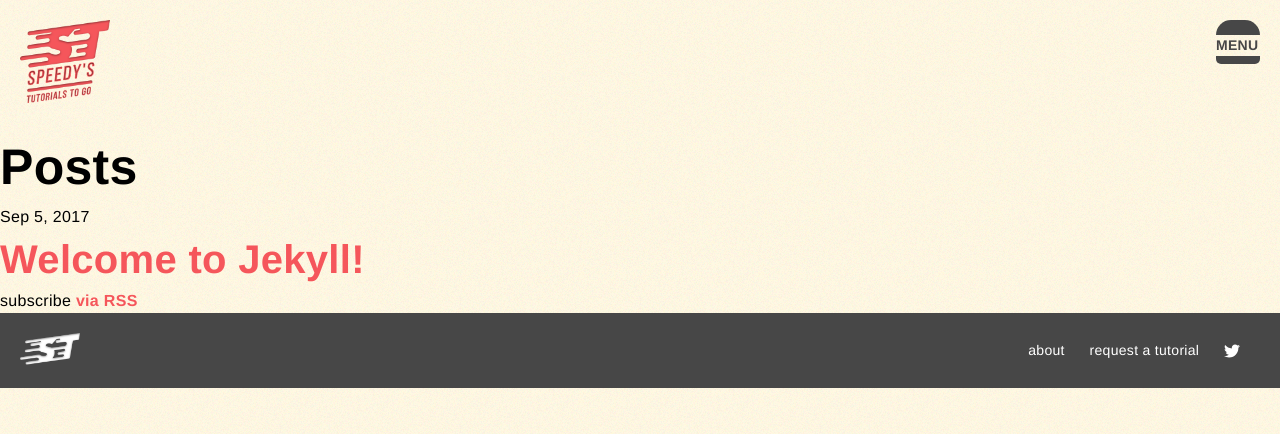
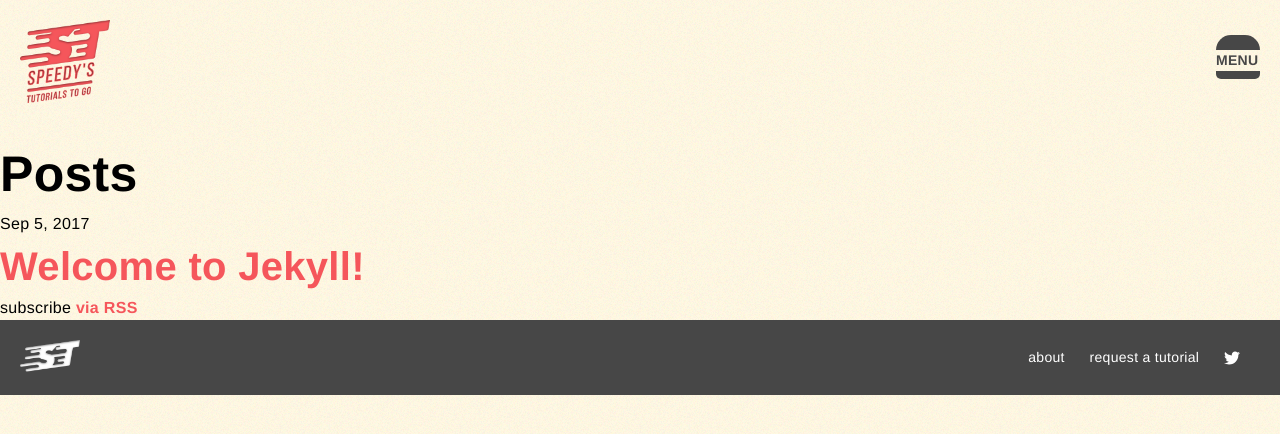
Before and after one commit to danmorrisonNZ/speedyTuts, a Jekyll site: the page built from index.html, in a window 1280 px wide. Shown: the top 434 px of the page. Built offline with Jekyll 4.4.1, drawn with Linux system fonts in a browser that asks for light colours.

Commit message:
add top margin to hamburger menu

```diff
--- a/_includes/header.html
+++ b/_includes/header.html
@@ -2,10 +2,10 @@
 
   <div class="wrapper">
 
-    <a href="{{ site.baseurl }}/" class="vertical-middle inline-block">
+    <a href="{{ site.baseurl }}/" class="inline-block">
       <div class="logo"></div>
     </a>
-    <a href="#" class="float-right vertical-middle inline-block">
+    <a href="#" class="float-right inline-block">
       <div id="hamburger-menu">
         <div class="top-bun black-background"></div>
         <p class="caps heavy sml black-text">Menu</p>
--- a/_sass/_base.scss
+++ b/_sass/_base.scss
@@ -80,6 +80,7 @@ a {
 }
 
 #hamburger-menu{
+  margin-top: 15px;
   .top-bun{
     width: 44px;
     height: 15px;
```
